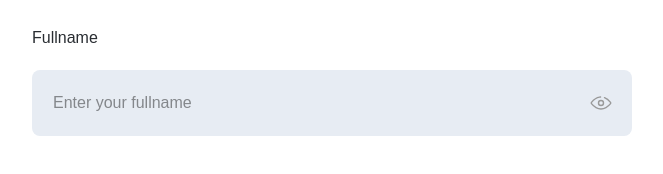
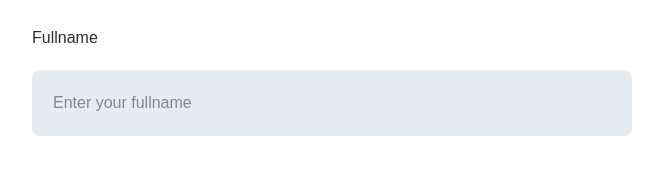
Before and after one commit to TienPhuc02/prj-blog, a React (Create React App) app: page /sign-up in a window 1280 px wide. Shown: the part 310-484 px from the top of the page, without its empty margins (308-971 px from the left). Built offline with nearby package versions, Linux system fonts and the light colour scheme.

Commit message:
input part2

```diff
--- /dev/null
+++ b/src/Components/icon/IconEyeClose.jsx
@@ -0,0 +1,38 @@
+import React from "react";
+
+const IconEyeClose = ({ className = "", onClick = () => {} }) => {
+  return (
+    <span className={className} onClick={onClick}>
+      <svg
+        width="22"
+        height="20"
+        viewBox="0 0 22 20"
+        fill="none"
+        xmlns="http://www.w3.org/2000/svg"
+      >
+        <path
+          d="M13.5356 8.46454C13.7677 8.69669 13.9519 8.97229 14.0775 9.27561C14.2032 9.57892 14.2678 9.90401 14.2678 10.2323C14.2678 10.5606 14.2031 10.8857 14.0775 11.189C13.9518 11.4923 13.7677 11.7679 13.5355 12.0001C13.3034 12.2322 13.0278 12.4164 12.7245 12.542C12.4211 12.6676 12.0961 12.7323 11.7678 12.7323C11.4394 12.7323 11.1144 12.6676 10.811 12.5419C10.5077 12.4163 10.2321 12.2322 10 12"
+          stroke="#999999"
+          stroke-width="1.5"
+          stroke-linecap="round"
+        />
+        <path
+          d="M11 4C7.04003 4 4.01115 6.27449 1.4755 9.39738C1.19014 9.74883 1.19009 10.2511 1.47544 10.6025C2.18711 11.479 2.93763 12.2887 3.73669 13M6.74043 15.0348C8.03446 15.6495 9.44549 16 11 16C11.2884 16 11.5719 15.9879 11.8507 15.9643L12.2607 15.9122M15.7029 5.18844C17.5178 6.15443 19.0991 7.64187 20.5245 9.39741C20.8099 9.74885 20.8099 10.2512 20.5245 10.6026C19.1774 12.2617 17.6911 13.6813 16 14.6476"
+          stroke="#999999"
+          stroke-width="1.4"
+          stroke-linecap="round"
+          stroke-linejoin="round"
+        />
+        <path
+          d="M19.1217 1.11547L1.9998 18.9996"
+          stroke="#999999"
+          stroke-width="1.5"
+          stroke-linecap="round"
+          stroke-linejoin="round"
+        />
+      </svg>
+    </span>
+  );
+};
+
+export default IconEyeClose;
--- a/src/Components/icon/index.js
+++ b/src/Components/icon/index.js
@@ -1,3 +1,4 @@
 import IconEyeOpen from "./IconEyeOpen";
+import IconEyeClose from "./IconEyeClose";
 
-export { IconEyeOpen };
+export { IconEyeOpen, IconEyeClose };
--- a/src/Components/input/Input.jsx
+++ b/src/Components/input/Input.jsx
@@ -1,7 +1,7 @@
 import React from "react";
 import { useController } from "react-hook-form";
 import styled from "styled-components";
-import { IconEyeOpen } from "../icon";
+import { IconEyeClose, IconEyeOpen } from "../icon";
 const InputStyle = styled.div`
   position: relative;
   width: 100%;
@@ -25,7 +25,7 @@ const InputStyle = styled.div`
   input::-moz-input-placeholder {
     color: #84878b;
   }
-  .icon-eye {
+  .iput-icon {
     position: absolute;
     right: 20px;
     top: 50%;
@@ -33,23 +33,16 @@ const InputStyle = styled.div`
     cursor: pointer;
   }
 `;
-const Input = ({
-  name = "",
-  type = "text",
-  children,
-  hasIcon = false,
-  control,
-  ...props
-}) => {
-  const field = useController({
+const Input = ({ name = "", type = "text", children, control, ...props }) => {
+  const { field } = useController({
     control,
     name,
     defaultValue: "",
   });
   return (
-    <InputStyle hasIcon={hasIcon}>
+    <InputStyle hasIcon={children ? true : false}>
       <input id={name} type={type} {...field} {...props} />
-      {hasIcon ? <IconEyeOpen className="icon-eye"></IconEyeOpen> : null}
+      {children}
     </InputStyle>
   );
 };
--- a/src/pages/Sign Up/SignUpPage.jsx
+++ b/src/pages/Sign Up/SignUpPage.jsx
@@ -3,6 +3,7 @@ import styled from "styled-components";
 import { Label } from "../../Components/label";
 import Input from "../../Components/input";
 import { useForm } from "react-hook-form";
+import { IconEyeClose } from "../../Components/icon";
 const SignUpPageStyles = styled.div`
   min-height: 100vh;
   padding: 40px;
@@ -53,7 +54,6 @@ const SignUpPage = () => {
               name="fullname"
               placeholder="Enter your fullname"
               control={control}
-              hasIcon={true}
             />
           </div>
         </form>
```
